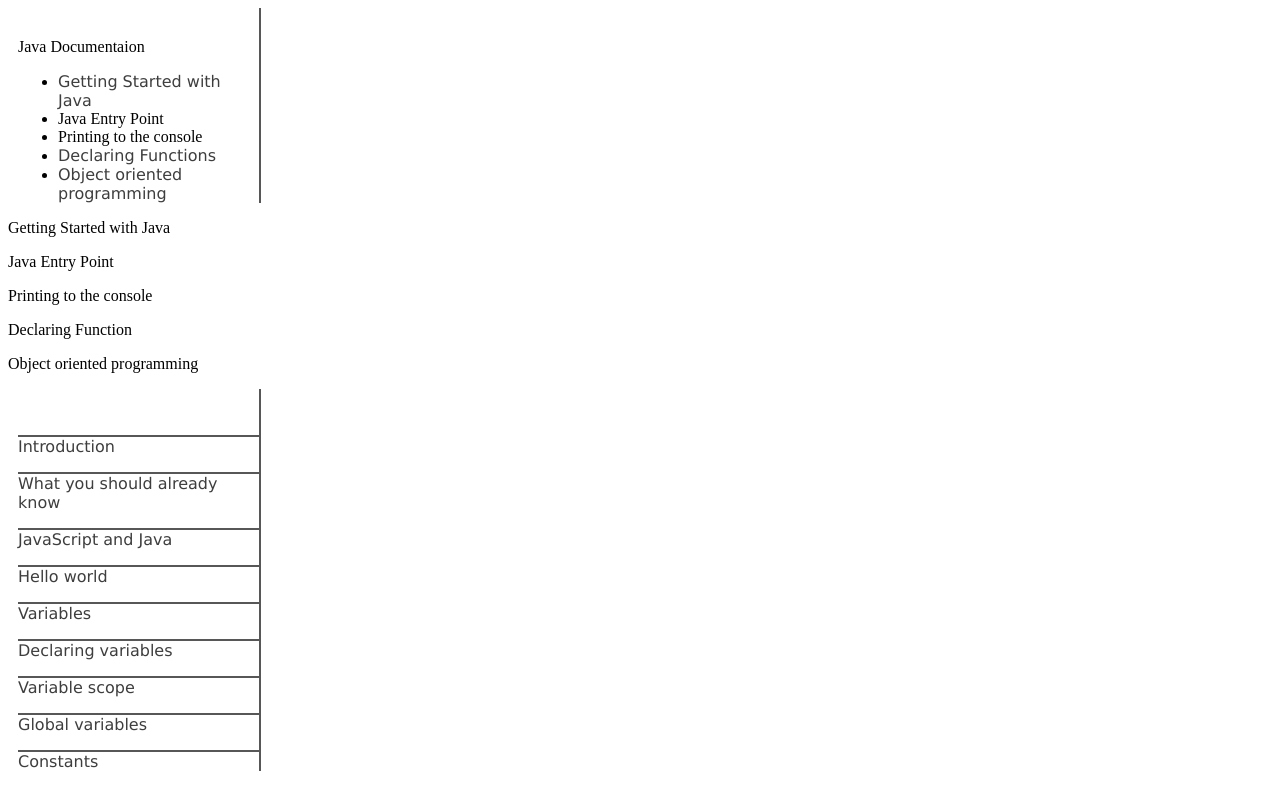
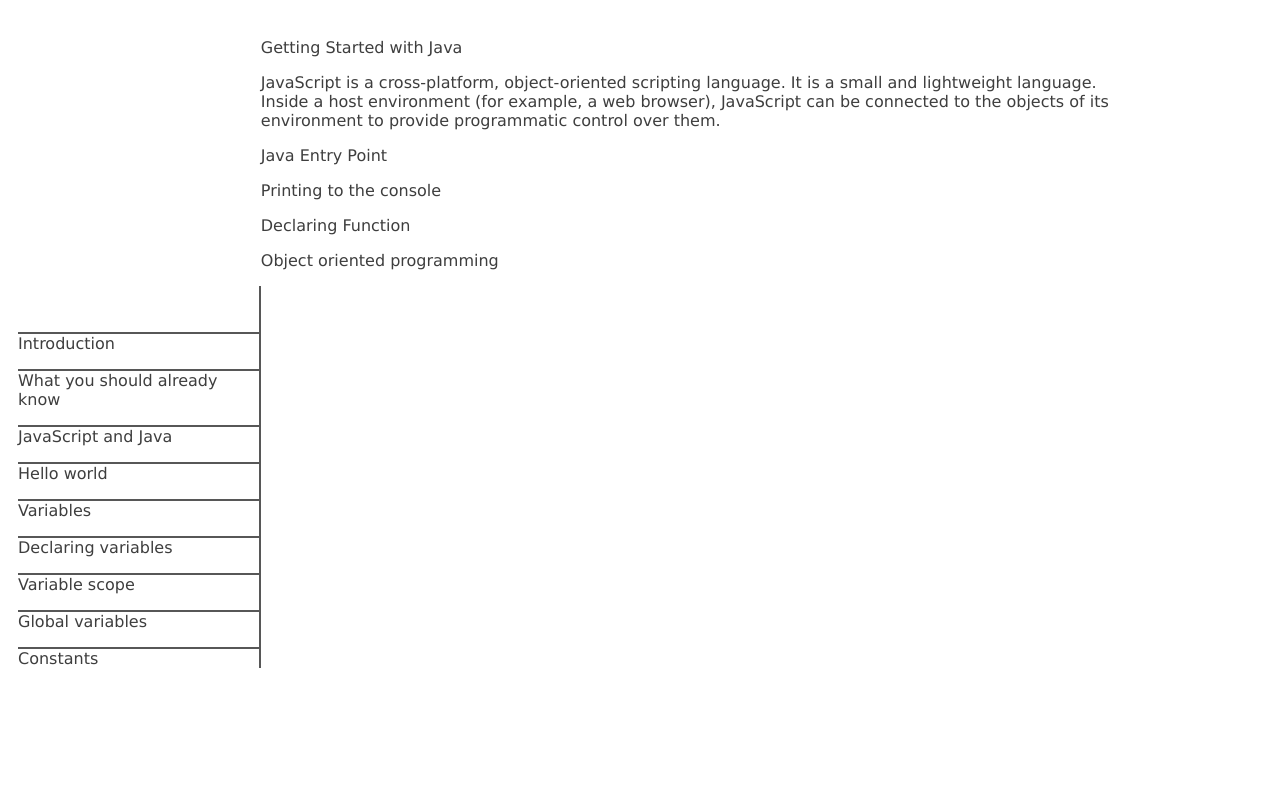
Before and after one commit to segraze421github/brian--kasi-, a plain HTML site: page index.html in a window 1280 px wide. Drawn offline with Linux system fonts and the light colour scheme.

Commit message:
debugged HTML errors

```diff
--- a/css/style.css
+++ b/css/style.css
@@ -21,3 +21,12 @@
     border-top-width: 2px;
     border-top-color: rgb(87, 87, 87);
 }
+#main-doc{
+    padding-left: 20%;
+    padding-top: 30px;
+    margin-right: 10%;
+    font-family: 'Lucida Sans', 'Lucida Sans Regular', 'Lucida Grande', 'Lucida Sans Unicode', Geneva, Verdana, sans-serif;
+    font-style: normal;
+    font: 100;
+    color: rgb(62, 62, 62);
+}
--- a/index.html
+++ b/index.html
@@ -7,29 +7,14 @@
   </head>
 
 <body>
-  <nav id="navbar" <header>Java Documentaion</header>
-      <ul>
-          <li>
-              <a class="nav-link" href="#" Getting_Started_with_Java">Getting Started with Java</a>
-          </li>
-          <li>
-              <a class="nav-linkhref=" #"Java_Entry_Point">Java Entry Point</a>
-          </li>
-          <li>
-              <a class="nav-linkhref=" #"Printing_to_the_console">Printing to the console</a>
-          </li>
-          <li>
-              <a class="nav-link href=" #"Declaring_Functions">Declaring Functions</a>
-          </li>
-          <li>
-              <a class="nav-link href=" #"Object_oriented_programming">Object oriented programming</a>
-          </li>
-      </ul>
-  </nav>
   <main id="main-doc">
-      <section>
+      <section id="Getting_Started_With_Java" class="main-section">
           <header>Getting Started with Java</header>
-          <p></p>
+          <p>JavaScript is a cross-platform, object-oriented scripting
+            language. It is a small and lightweight language.
+            Inside a host environment (for example, a web browser),
+            JavaScript can be connected to the objects of its
+            environment to provide programmatic control over them.</p>
       </section>
       <section>
           <header>Java Entry Point</header>
@@ -48,7 +33,6 @@
           <p></p>
       </section>
   </main>
-
   <div>
     <nav id="navbar" >
       <header>
@@ -91,8 +75,6 @@
       </header>
     </nav>
   </div>
-
-
     <script src="https://cdn.freecodecamp.org/testable-projects-fcc/v1/bundle.js"></script>
 
     <script  src="js/index.js"></script>
```
Lines whose indentation alone changed are shown as unchanged.
